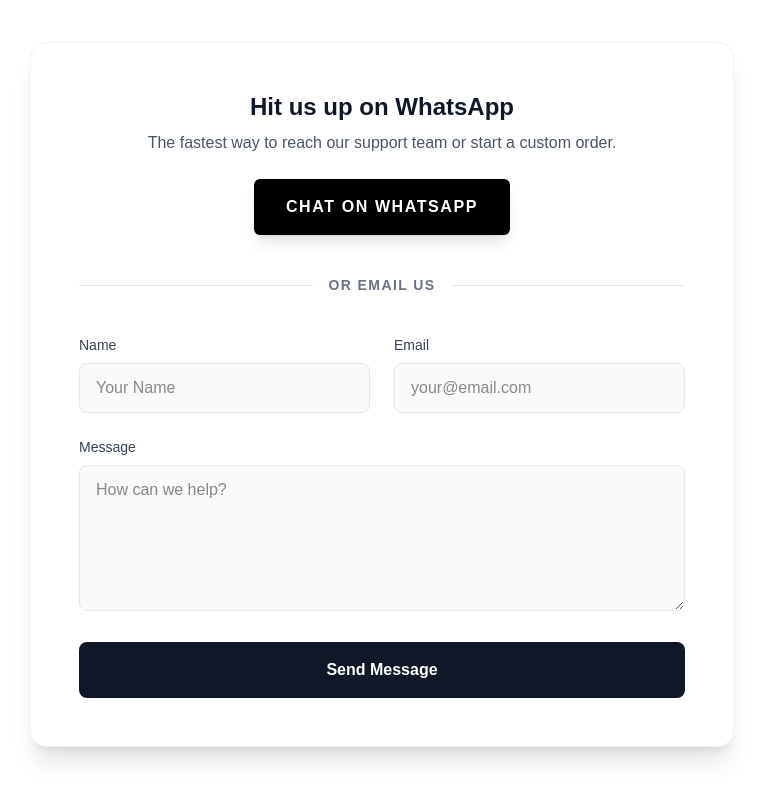
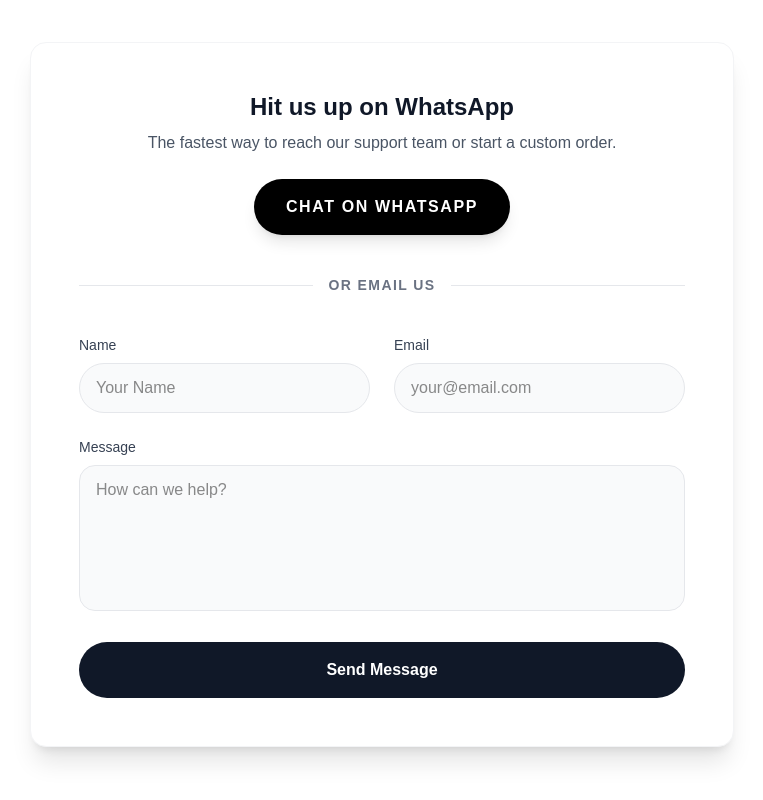
Before and after one commit to editwithmufeez90/CoolCanvas, a Next.js app in the folder thecoolcanvas/: page /contact in a window 1280 px wide. Shown: the part 516-1316 px from the top of the page, without its empty margins (258-1021 px from the left). Built offline with nearby package versions, Linux system fonts and the light colour scheme.

Commit message:
Make all buttons and text inputs fully rounded (rounded-full) across pages

```diff
--- a/thecoolcanvas/src/app/cart/page.js
+++ b/thecoolcanvas/src/app/cart/page.js
@@ -65,7 +65,7 @@
                         </div>
 
                         <div className="mt-4 sm:mt-0 sm:pr-9 flex flex-col items-start sm:items-end gap-4">
-                          <div className="flex items-center border border-gray-300 rounded-lg overflow-hidden">
+                          <div className="flex items-center border border-gray-300 rounded-full overflow-hidden">
                             <button
                               onClick={() => updateQuantity(product.id, product.size, product.quantity - 1)}
                               className="px-3 py-2 text-gray-600 hover:bg-gray-100 transition-colors"
--- a/thecoolcanvas/src/app/checkout/page.js
+++ b/thecoolcanvas/src/app/checkout/page.js
@@ -167,12 +167,12 @@
                 placeholder="Discount code"
                 value={couponCode}
                 onChange={(e) => setCouponCode(e.target.value)}
-                className="flex-1 rounded-md border-gray-300 shadow-sm focus:border-black focus:ring-black sm:text-sm p-3 border outline-none bg-white"
+                className="flex-1 rounded-full border-gray-300 shadow-sm focus:border-black focus:ring-black sm:text-sm p-3 border outline-none bg-white"
               />
               <button
                 type="button"
                 onClick={handleApplyCoupon}
-                className={`px-4 py-2 rounded-md font-medium transition-colors ${
+                className={`px-4 py-2 rounded-full font-medium transition-colors ${
                   couponCode.trim() ? "bg-black text-white hover:bg-gray-800" : "bg-gray-200 text-gray-800 hover:bg-gray-300"
                 }`}
               >
@@ -244,7 +244,7 @@
                     placeholder="Email address"
                     value={formData.email}
                     onChange={handleInputChange}
-                    className="block w-full rounded-md border-gray-300 shadow-sm focus:border-black focus:ring-black sm:text-sm p-3.5 border transition-colors outline-none"
+                    className="block w-full rounded-full border-gray-300 shadow-sm focus:border-black focus:ring-black sm:text-sm p-3.5 border transition-colors outline-none"
                   />
                   <input
                     type="tel"
@@ -257,7 +257,7 @@
                     placeholder="Phone number (10 digits)"
                     value={formData.phone}
                     onChange={handleInputChange}
-                    className="block w-full rounded-md border-gray-300 shadow-sm focus:border-black focus:ring-black sm:text-sm p-3.5 border outline-none"
+                    className="block w-full rounded-full border-gray-300 shadow-sm focus:border-black focus:ring-black sm:text-sm p-3.5 border outline-none"
                   />
                 </div>
                 <label className="flex items-center space-x-2 text-sm text-gray-600">
@@ -271,7 +271,7 @@
               <h2 className="text-xl font-medium text-gray-900 mb-6">Delivery</h2>
               <div className="space-y-4">
                 <div className="relative">
-                  <select className="block w-full rounded-md border-gray-300 shadow-sm focus:border-black focus:ring-black sm:text-sm p-3.5 border outline-none bg-white">
+                  <select className="block w-full rounded-full border-gray-300 shadow-sm focus:border-black focus:ring-black sm:text-sm p-3.5 border outline-none bg-white">
                     <option>India</option>
                   </select>
                 </div>
@@ -284,7 +284,7 @@
                   placeholder="Full name"
                   value={formData.name}
                   onChange={handleInputChange}
-                  className="block w-full rounded-md border-gray-300 shadow-sm focus:border-black focus:ring-black sm:text-sm p-3.5 border outline-none"
+                  className="block w-full rounded-full border-gray-300 shadow-sm focus:border-black focus:ring-black sm:text-sm p-3.5 border outline-none"
                 />
 
                 <input
@@ -295,7 +295,7 @@
                   placeholder="Address"
                   value={formData.address}
                   onChange={handleInputChange}
-                  className="block w-full rounded-md border-gray-300 shadow-sm focus:border-black focus:ring-black sm:text-sm p-3.5 border outline-none"
+                  className="block w-full rounded-full border-gray-300 shadow-sm focus:border-black focus:ring-black sm:text-sm p-3.5 border outline-none"
                 />
 
                 <input
@@ -309,14 +309,14 @@
                   placeholder="PIN code (6 digits)"
                   value={formData.pincode}
                   onChange={handleInputChange}
-                  className="block w-full rounded-md border-gray-300 shadow-sm focus:border-black focus:ring-black sm:text-sm p-3.5 border outline-none"
+                  className="block w-full rounded-full border-gray-300 shadow-sm focus:border-black focus:ring-black sm:text-sm p-3.5 border outline-none"
                 />
               </div>
             </div>
 
             <div className="mb-10">
               <h2 className="text-xl font-medium text-gray-900 mb-6">Payment</h2>
-              <div className="bg-gray-50 border border-gray-200 rounded-md p-4 text-sm text-gray-500 text-center flex flex-col items-center">
+              <div className="bg-gray-50 border border-gray-200 rounded-3xl p-4 text-sm text-gray-500 text-center flex flex-col items-center">
                 <CheckCircle2 className="w-8 h-8 text-green-600 mb-2" />
                 <p>All transactions are secure and encrypted.</p>
                 <p className="mt-2 text-xs">You will be redirected to WhatsApp to complete your purchase via UPI.</p>
@@ -326,7 +326,7 @@
             <button
               type="submit"
               disabled={isSubmitting}
-              className="w-full rounded-md bg-black px-4 py-4 text-base font-bold text-white hover:bg-gray-800 transition-colors disabled:opacity-50"
+              className="w-full rounded-full bg-black px-4 py-4 text-base font-bold text-white hover:bg-gray-800 transition-colors disabled:opacity-50"
             >
               {isSubmitting ? "Processing..." : "Pay now"}
             </button>
--- a/thecoolcanvas/src/app/contact/page.js
+++ b/thecoolcanvas/src/app/contact/page.js
@@ -34,7 +34,7 @@
                   href="https://wa.me/919004049682"
                   target="_blank"
                   rel="noopener noreferrer"
-                  className="mt-6 inline-block bg-black text-white px-8 py-4 rounded-md font-bold text-base hover:bg-gray-800 transition-colors uppercase tracking-widest shadow-lg hover:shadow-xl w-full sm:w-auto"
+                  className="mt-6 inline-block bg-black text-white px-8 py-4 rounded-full font-bold text-base hover:bg-gray-800 transition-colors uppercase tracking-widest shadow-lg hover:shadow-xl w-full sm:w-auto"
                 >
                   Chat on WhatsApp
                 </a>
@@ -58,7 +58,7 @@
                       id="name"
                       name="Name"
                       required
-                      className="w-full px-4 py-3 bg-gray-50 border border-gray-200 rounded-lg focus:outline-none focus:ring-2 focus:ring-black focus:bg-white transition-colors"
+                      className="w-full px-4 py-3 bg-gray-50 border border-gray-200 rounded-full focus:outline-none focus:ring-2 focus:ring-black focus:bg-white transition-colors"
                       placeholder="Your Name"
                     />
                   </div>
@@ -69,7 +69,7 @@
                       id="email"
                       name="Email"
                       required
-                      className="w-full px-4 py-3 bg-gray-50 border border-gray-200 rounded-lg focus:outline-none focus:ring-2 focus:ring-black focus:bg-white transition-colors"
+                      className="w-full px-4 py-3 bg-gray-50 border border-gray-200 rounded-full focus:outline-none focus:ring-2 focus:ring-black focus:bg-white transition-colors"
                       placeholder="your@email.com"
                     />
                   </div>
@@ -81,13 +81,13 @@
                     name="Message"
                     rows={5}
                     required
-                    className="w-full px-4 py-3 bg-gray-50 border border-gray-200 rounded-lg focus:outline-none focus:ring-2 focus:ring-black focus:bg-white transition-colors"
+                    className="w-full px-4 py-3 bg-gray-50 border border-gray-200 rounded-2xl focus:outline-none focus:ring-2 focus:ring-black focus:bg-white transition-colors resize-none"
                     placeholder="How can we help?"
                   ></textarea>
                 </div>
                 <button
                   type="submit"
-                  className="w-full bg-gray-900 text-white px-8 py-4 rounded-lg font-bold text-base hover:bg-black transition-colors"
+                  className="w-full bg-gray-900 text-white px-8 py-4 rounded-full font-bold text-base hover:bg-black transition-colors"
                 >
                   Send Message
                 </button>
--- a/thecoolcanvas/src/app/page.js
+++ b/thecoolcanvas/src/app/page.js
@@ -62,7 +62,7 @@
               href="https://wa.me/919004049682"
               target="_blank"
               rel="noopener noreferrer"
-              className="inline-block bg-black text-white px-8 py-4 rounded-md font-bold text-base hover:bg-gray-800 transition-colors uppercase tracking-widest shadow-lg hover:shadow-xl"
+              className="inline-block bg-black text-white px-8 py-4 rounded-full font-bold text-base hover:bg-gray-800 transition-colors uppercase tracking-widest shadow-lg hover:shadow-xl"
             >
               Contact on WhatsApp
             </a>
```
